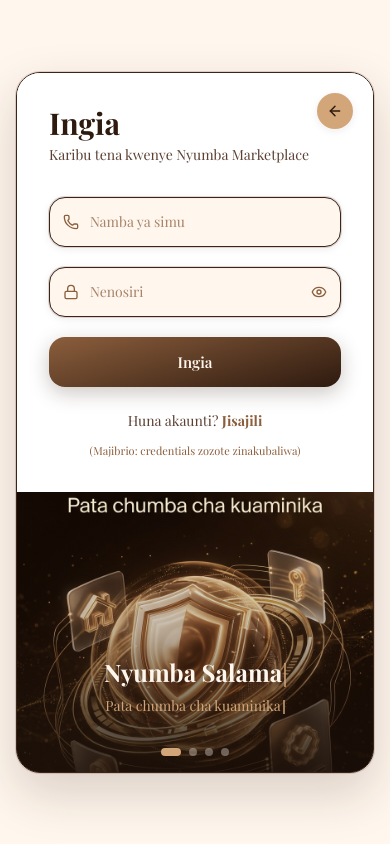
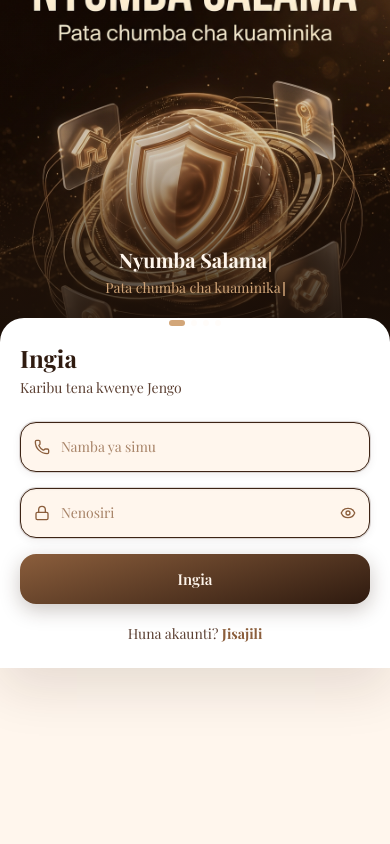
Before and after one commit to xrayssad/Jengo, a Next.js app in the folder frontend/: page /login in a window 390 px wide. Built offline with nearby package versions, Linux system fonts and the light colour scheme; a web font is replaced by a local one.

Commit message:
Landing page, home after login, mobile slideshow on top, bottom nav

```diff
--- a/frontend/src/app/login/page.tsx
+++ b/frontend/src/app/login/page.tsx
@@ -1,7 +1,7 @@
 "use client";
 
 import { useState, useEffect } from "react";
-import { ArrowLeft, Phone, Lock, Eye, EyeOff } from "lucide-react";
+import { Phone, Lock, Eye, EyeOff } from "lucide-react";
 import Link from "next/link";
 import Image from "next/image";
 
@@ -17,12 +17,12 @@
   useEffect(() => {
     setDisplayed("");
     let i = 0;
-    const interval = setInterval(() => {
+    const t = setInterval(() => {
       i++;
       setDisplayed(text.slice(0, i));
-      if (i >= text.length) clearInterval(interval);
+      if (i >= text.length) clearInterval(t);
     }, 45);
-    return () => clearInterval(interval);
+    return () => clearInterval(t);
   }, [text]);
   return (
     <span>
@@ -39,30 +39,25 @@
   const [current, setCurrent] = useState(0);
 
   useEffect(() => {
-    const timer = setInterval(() => setCurrent((p) => (p + 1) % slides.length), 7000);
-    return () => clearInterval(timer);
+    const t = setInterval(() => setCurrent((p) => (p + 1) % slides.length), 7000);
+    return () => clearInterval(t);
   }, []);
 
   const handleSubmit = (e: React.FormEvent) => {
     e.preventDefault();
-    // Majibrio: ruhusu credentials zozote
-    window.location.href = "/nyumba";
+    window.location.href = "/home";
   };
 
   const slide = slides[current];
 
   return (
-    <main className="min-h-screen flex items-center justify-center p-4" style={{ backgroundColor: "#FFF6ED" }}>
+    <main className="min-h-screen flex flex-col md:flex-row md:items-center md:justify-center md:p-4" style={{ backgroundColor: "#FFF6ED" }}>
       <div
-        className="w-full max-w-4xl rounded-[24px] overflow-hidden flex flex-col md:flex-row"
-        style={{
-          border: "1.5px solid #3D2415",
-          boxShadow: "0 0 0 1px rgba(46,26,15,0.15), 0 20px 50px rgba(46,26,15,0.18)",
-          minHeight: "520px",
-        }}
+        className="w-full md:max-w-4xl flex flex-col md:flex-row md:rounded-[24px] md:overflow-hidden md:min-h-[520px]"
+        style={{ boxShadow: "0 20px 50px rgba(46,26,15,0.12)" }}
       >
-        {/* LEFT – Slideshow */}
-        <div className="w-full md:w-1/2 relative overflow-hidden min-h-[280px] md:min-h-0 bg-[#1A0F08] order-2 md:order-1">
+        {/* SLIDESHOW – juu kwenye simu */}
+        <div className="w-full md:w-1/2 relative h-[40vh] md:h-auto md:min-h-[520px] bg-[#1A0F08] shrink-0">
           {slides.map((s, i) => (
             <div key={s.id} className="absolute inset-0 transition-opacity duration-1000" style={{ opacity: current === i ? 1 : 0 }}>
               <Image
@@ -70,48 +65,63 @@
                 alt={s.title}
                 fill
                 className="object-cover"
-                style={{ transform: current === i ? "scale(1.08)" : "scale(1)", transition: current === i ? "transform 7s ease-out" : "none" }}
+                style={{
+                  transform: current === i ? "scale(1.06)" : "scale(1)",
+                  transition: current === i ? "transform 7s ease-out" : "none",
+                }}
                 priority={i === 0}
               />
-              <div className="absolute inset-0" style={{ background: "linear-gradient(to top, rgba(26,15,8,0.85) 0%, rgba(26,15,8,0.25) 50%, transparent 100%)" }} />
+              <div className="absolute inset-0" style={{ background: "linear-gradient(to top, rgba(26,15,8,0.9) 0%, rgba(26,15,8,0.2) 55%, transparent 100%)" }} />
             </div>
           ))}
-          <div className="absolute bottom-14 left-0 right-0 px-6 z-20 text-center">
-            <h2 className="text-2xl md:text-3xl font-bold mb-2" style={{ color: "#FFF6ED" }}>
-              <Typewriter text={slide.title} key={`t-${current}`} />
+          <div className="absolute bottom-10 left-0 right-0 px-5 z-20 text-center">
+            <h2 className="text-xl font-bold mb-1" style={{ color: "#FFF6ED" }}>
+              <Typewriter text={slide.title} key={"t-" + current} />
             </h2>
-            <p className="text-sm md:text-base" style={{ color: "#D2A679" }}>
-              <Typewriter text={slide.subtitle} key={`s-${current}`} />
+            <p className="text-sm" style={{ color: "#D2A679" }}>
+              <Typewriter text={slide.subtitle} key={"s-" + current} />
             </p>
           </div>
-          <div className="absolute bottom-4 left-0 right-0 flex justify-center gap-2 z-20">
+          <div className="absolute bottom-3 left-0 right-0 flex justify-center gap-1.5 z-20">
             {slides.map((_, i) => (
-              <button key={i} onClick={() => setCurrent(i)} className="h-2 rounded-full transition-all duration-300"
-                style={{ backgroundColor: current === i ? "#D2A679" : "rgba(255,246,237,0.35)", width: current === i ? 20 : 8 }} />
+              <button
+                key={i}
+                onClick={() => setCurrent(i)}
+                className="h-1.5 rounded-full transition-all"
+                style={{
+                  backgroundColor: current === i ? "#D2A679" : "rgba(255,246,237,0.35)",
+                  width: current === i ? 16 : 6,
+                }}
+              />
             ))}
           </div>
         </div>
 
-        {/* RIGHT – Credentials */}
-        <div className="w-full md:w-1/2 bg-white p-8 md:p-10 flex flex-col justify-center relative order-1 md:order-2">
-          <Link href="/nyumba" className="absolute top-5 right-5 btn-secondary w-9 h-9 rounded-full flex items-center justify-center shadow-warm-sm">
-            <ArrowLeft size={16} strokeWidth={2.2} />
-          </Link>
+        {/* FORM – chini kwenye simu */}
+        <div className="w-full md:w-1/2 bg-white px-5 py-6 md:p-10 flex flex-col justify-center flex-1 rounded-t-[24px] md:rounded-none -mt-5 md:mt-0 relative z-10">
+          <h1 className="text-2xl font-bold mb-1" style={{ color: "#2E1A0F" }}>Ingia</h1>
+          <p className="text-sm mb-6" style={{ color: "#5C4033" }}>Karibu tena kwenye Jengo</p>
 
-          <div>
-            <h1 className="text-3xl font-bold mb-1" style={{ color: "#2E1A0F" }}>Ingia</h1>
-            <p className="text-sm mb-8" style={{ color: "#5C4033" }}>Karibu tena kwenye Nyumba Marketplace</p>
-
-            <form onSubmit={handleSubmit} className="space-y-5">
+          <form onSubmit={handleSubmit} className="space-y-4">
             <div className="relative">
-                <Phone size={16} className="absolute left-3.5 top-1/2 -translate-y-1/2 z-10" color="#8B5E3C" strokeWidth={2} />
-                <input type="tel" value={phone} onChange={(e) => setPhone(e.target.value)}
-                  placeholder="Namba ya simu" className="input-chocolate w-full pl-10 pr-4 py-3.5 text-sm" />
+              <Phone size={16} className="absolute left-3.5 top-1/2 -translate-y-1/2 z-10" color="#8B5E3C" />
+              <input
+                type="tel"
+                value={phone}
+                onChange={(e) => setPhone(e.target.value)}
+                placeholder="Namba ya simu"
+                className="input-chocolate w-full pl-10 pr-4 py-3.5 text-sm"
+              />
             </div>
             <div className="relative">
-                <Lock size={16} className="absolute left-3.5 top-1/2 -translate-y-1/2 z-10" color="#8B5E3C" strokeWidth={2} />
-                <input type={showPass ? "text" : "password"} value={password} onChange={(e) => setPassword(e.target.value)}
-                  placeholder="Nenosiri" className="input-chocolate w-full pl-10 pr-12 py-3.5 text-sm" />
+              <Lock size={16} className="absolute left-3.5 top-1/2 -translate-y-1/2 z-10" color="#8B5E3C" />
+              <input
+                type={showPass ? "text" : "password"}
+                value={password}
+                onChange={(e) => setPassword(e.target.value)}
+                placeholder="Nenosiri"
+                className="input-chocolate w-full pl-10 pr-12 py-3.5 text-sm"
+              />
               <button type="button" onClick={() => setShowPass(!showPass)} className="absolute right-3.5 top-1/2 -translate-y-1/2">
                 {showPass ? <EyeOff size={16} color="#8B5E3C" /> : <Eye size={16} color="#8B5E3C" />}
               </button>
@@ -121,14 +131,12 @@
             </button>
           </form>
 
-            <p className="text-center text-sm mt-6" style={{ color: "#5C4033" }}>
+          <p className="text-center text-sm mt-5" style={{ color: "#5C4033" }}>
             Huna akaunti?{" "}
-              <Link href="/register" className="font-bold" style={{ color: "#8B5E3C" }}>Jisajili</Link>
+            <Link href="/register" className="font-bold" style={{ color: "#8B5E3C" }}>
+              Jisajili
+            </Link>
           </p>
-            <p className="text-center text-[11px] mt-3" style={{ color: "#8B5E3C" }}>
-              (Majibrio: credentials zozote zinakubaliwa)
-            </p>
-          </div>
         </div>
       </div>
     </main>
--- a/frontend/src/app/register/page.tsx
+++ b/frontend/src/app/register/page.tsx
@@ -47,7 +47,7 @@
   const handleSubmit = (e: React.FormEvent) => {
     e.preventDefault();
     // Majibrio: ruhusu data zozote
-    window.location.href = "/nyumba";
+    window.location.href = "/home";
   };
 
   const slide = slides[current];
```
Lines whose indentation alone changed are shown as unchanged.
